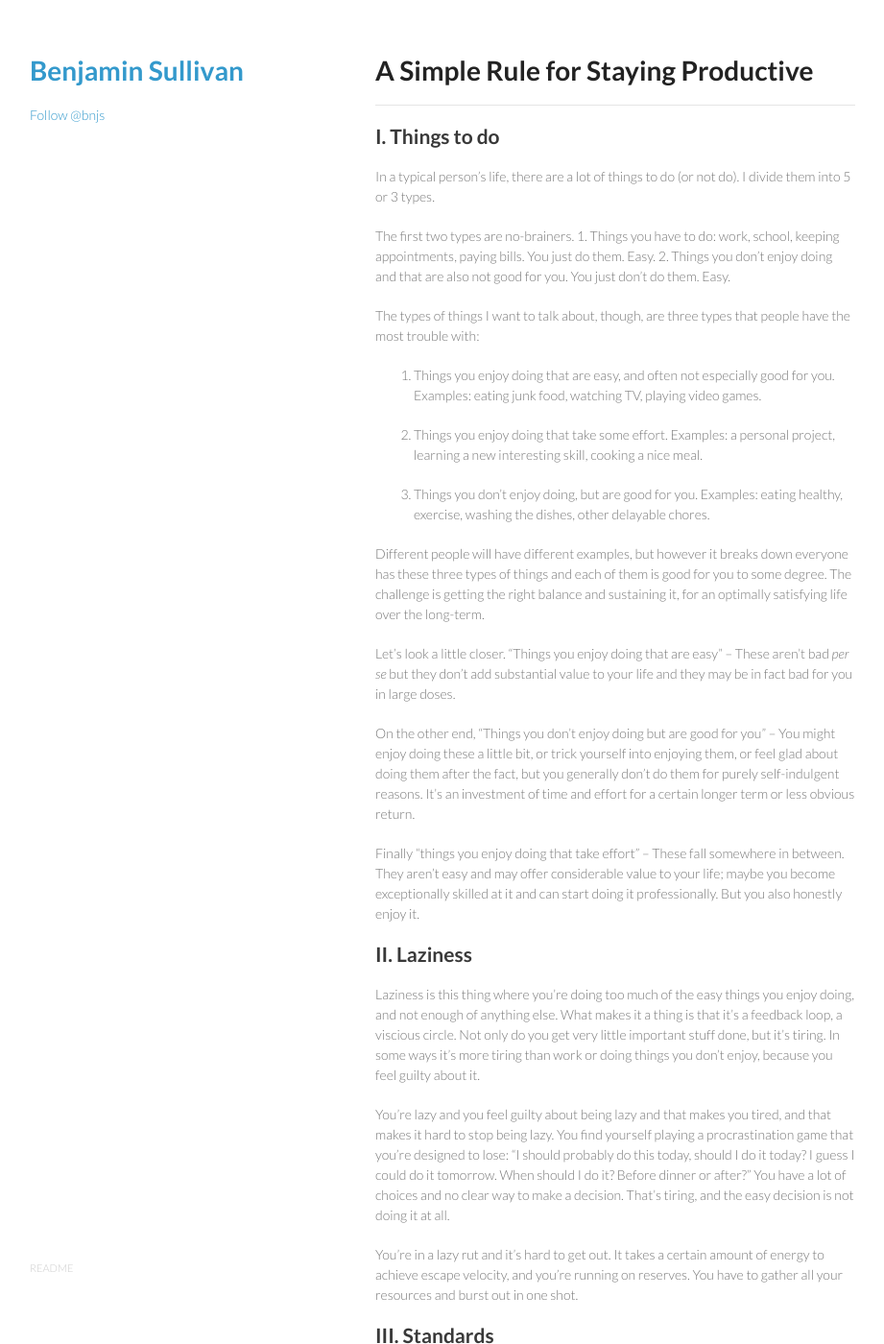
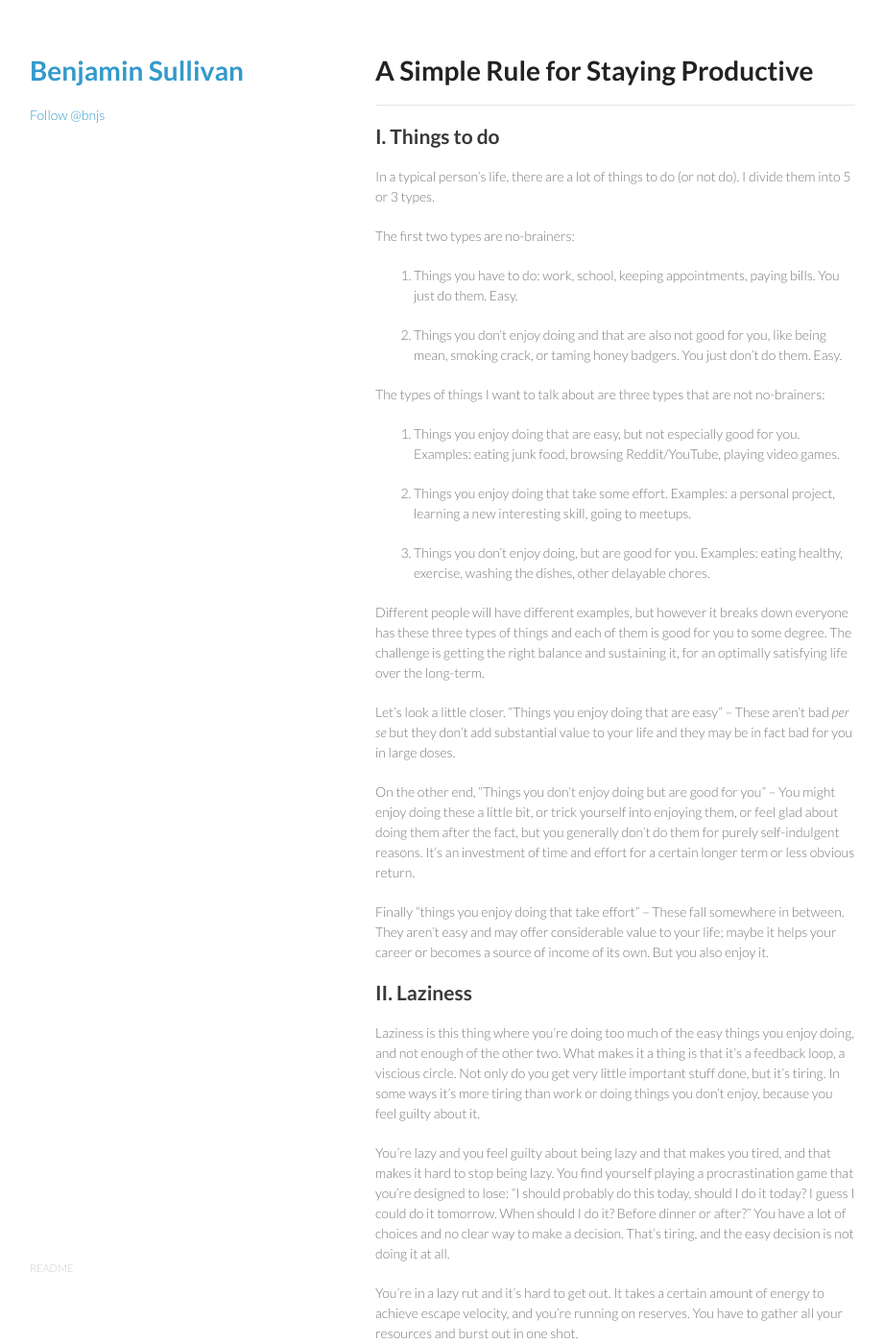
Before and after one commit to bnjs/bnjs.github.io, a Jekyll site: the page built from _posts/2014-12-10-a-simple-rule-for-staying-productive.md, in a window 1280 px wide and 1400 px high. Shown: the whole window at 96% size, without its empty margins (179-1100 px from the left). Built offline with Jekyll 4.4.1, drawn with Linux system fonts in a browser that asks for light colours; nearby versions of some CDN libraries; comment, search, counter and statistics services are not loaded; some of the changed text lies outside the part shown.

Commit message:
Edits and updates to post

```diff
--- a/_posts/2014-12-10-a-simple-rule-for-staying-productive.md
+++ b/_posts/2014-12-10-a-simple-rule-for-staying-productive.md
@@ -9,13 +9,17 @@ title: A Simple Rule for Staying Productive
 
 In a typical person's life, there are a lot of things to do (or not do). I divide them into 5 or 3 types.
 
-The first two types are no-brainers. 1. Things you have to do: work, school, keeping appointments, paying bills. You just do them. Easy. 2. Things you don't enjoy doing and that are also not good for you. You just don't do them. Easy.
+The first two types are no-brainers:
 
-The types of things I want to talk about, though, are three types that people have the most trouble with:
+1. Things you have to do: work, school, keeping appointments, paying bills. You just do them. Easy.
 
-1. Things you enjoy doing that are easy, and often not especially good for you. Examples: eating junk food, watching TV, playing video games.
+2. Things you don't enjoy doing and that are also not good for you, like being mean, smoking crack, or taming honey badgers. You just don't do them. Easy.
 
-2. Things you enjoy doing that take some effort. Examples: a personal project, learning a new interesting skill, cooking a nice meal.
+The types of things I want to talk about are three types that are not no-brainers:
+
+1. Things you enjoy doing that are easy, but not especially good for you. Examples: eating junk food, browsing Reddit/YouTube, playing video games.
+
+2. Things you enjoy doing that take some effort. Examples: a personal project, learning a new interesting skill, going to meetups.
 
 3. Things you don't enjoy doing, but are good for you. Examples: eating healthy, exercise, washing the dishes, other delayable chores.
 
@@ -25,12 +29,12 @@ Let's look a little closer. "Things you enjoy doing that are easy" -- These aren
 
 On the other end, "Things you don't enjoy doing but are good for you" -- You might enjoy doing these a little bit, or trick yourself into enjoying them, or feel glad about doing them after the fact, but you generally don't do them for purely self-indulgent reasons. It's an investment of time and effort for a certain longer term or less obvious return.
 
-Finally "things you enjoy doing that take effort" -- These fall somewhere in between. They aren't easy and may offer considerable value to your life; maybe you become exceptionally skilled at it and can start doing it professionally. But you also honestly enjoy it.
+Finally "things you enjoy doing that take effort" -- These fall somewhere in between. They aren't easy and may offer considerable value to your life; maybe it helps your career or becomes a source of income of its own. But you also enjoy it.
 
 
 ## II. Laziness
 
-Laziness is this thing where you're doing too much of the easy things you enjoy doing, and not enough of anything else. What makes it a thing is that it's a feedback loop, a viscious circle. Not only do you get very little important stuff done, but it's tiring. In some ways it's more tiring than work or doing things you don't enjoy, because you feel guilty about it.
+Laziness is this thing where you're doing too much of the easy things you enjoy doing, and not enough of the other two. What makes it a thing is that it's a feedback loop, a viscious circle. Not only do you get very little important stuff done, but it's tiring. In some ways it's more tiring than work or doing things you don't enjoy, because you feel guilty about it.
 
 You're lazy and you feel guilty about being lazy and that makes you tired, and that makes it hard to stop being lazy. You find yourself playing a procrastination game that you're designed to lose: "I should probably do this today, should I do it today? I guess I could do it tomorrow. When should I do it? Before dinner or after?" You have a lot of choices and no clear way to make a decision. That's tiring, and the easy decision is not doing it at all.
 
@@ -68,6 +72,6 @@ These types of rules are great and there are thousands of them for all kinds of
 * a recurring event on Google Calendar with a reminder
 * a recurring task on a todo-list app with a reminder
 * a reminder/alarm on your phone
-* social pressure (a big part of [Kenzai](https://kenzai.me)), make it a thing you talk about with your friends
+* social pressure (a big part of <a href="https://kenzai.me" target="_blank">Kenzai</a>), make it a thing you talk about with your friends
 
 Once you get the habit off the ground, it will start to become a natural part of your life.
```
Also changed, not shown: other parts of _posts/2014-12-10-a-simple-rule-for-staying-productive.md (+1 -1 lines).
